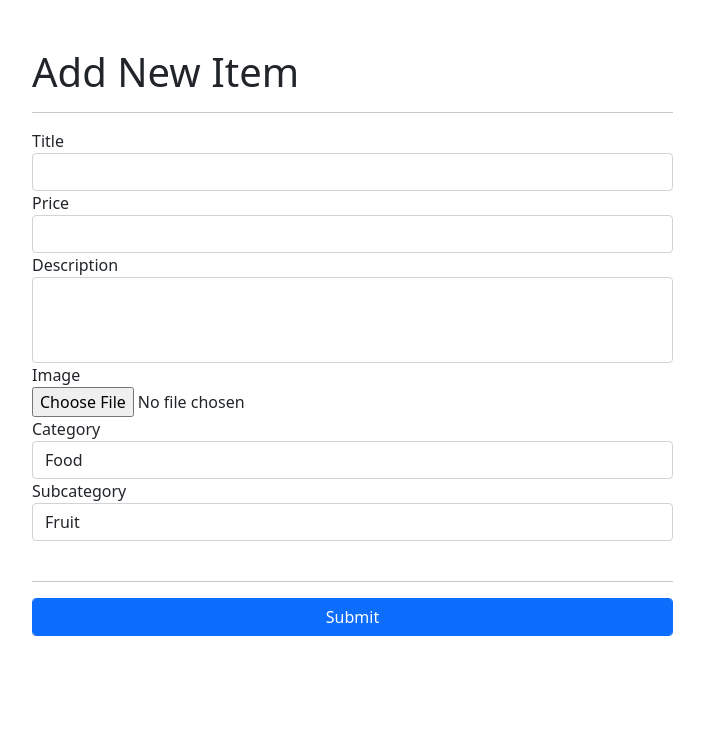
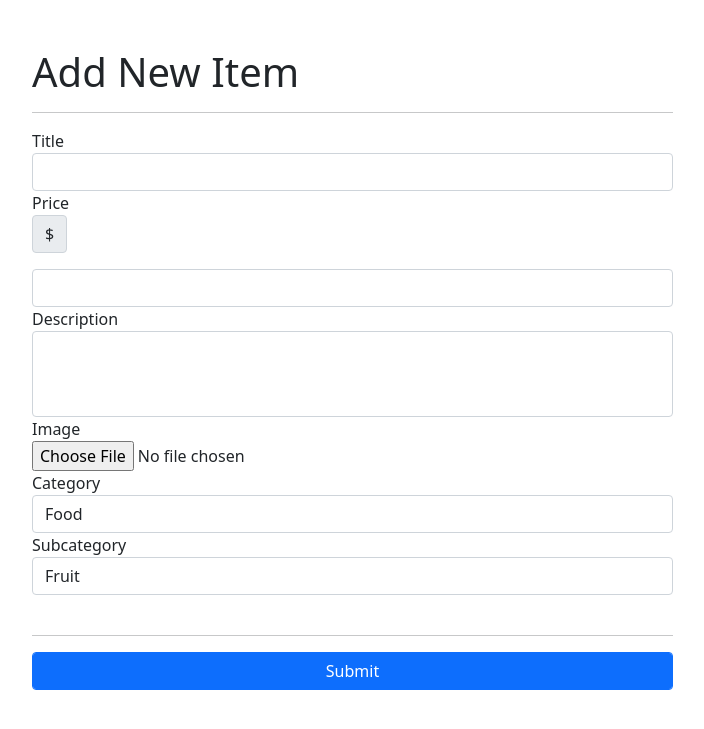
Before and after one commit to sswietoniowski/learning-flask-web-forms, a Flask app: page /item/new in a window 1280 px wide. Shown: the part 56-785 px from the top of the page, without its empty margins (240-944 px from the left). Run offline with Flask 2, Linux system fonts and the light colour scheme; data comes from the database, SQL or seed files in the repository; both versions use the stored data as it was after the commit; parts of the project's set-up code (start-up, migrations or seed data) failed here and were passed over; some libraries are stand-ins or nearby versions.

Commit message:
Implemented better UIX for price in new item form

```diff
--- a/app.py
+++ b/app.py
@@ -26,6 +26,8 @@ app.config["IMAGE_UPLOADS"] = os.path.join(basedir, "uploads")
 app.config["RECAPTCHA_PUBLIC_KEY"] = "6LfHKN0bAAAAAKBqd_1uZoHCJsR5ffs0D0RphMz8"
 app.config["RECAPTCHA_PRIVATE_KEY"] = "6LfHKN0bAAAAABJsM-OsWQuPXnSUOppPKD3XgHIg"
 
+app.config["TESTING"] = True
+
 class ItemForm(FlaskForm):
     title = StringField("Title",
                         validators=[InputRequired("Input is required!"),
@@ -41,7 +43,6 @@ class ItemForm(FlaskForm):
                                                    message="Input must be between 5 and 20 characters long.")])
     image = FileField("Image",
                       validators=[FileAllowed(app.config["ALLOWED_IMAGE_EXTENSIONS"], "Images only!")])
-    recaptcha = RecaptchaField()
 
 
 class BelongsToOtherFieldOption:
@@ -91,6 +92,7 @@ class NewItemForm(ItemForm):
                                   belongs_to="category",
                                   message="Subcategory does not belong to that category."
                               )])
+    recaptcha = RecaptchaField()
     submit = SubmitField("Submit")
 
 
--- a/templates/new_item.html
+++ b/templates/new_item.html
@@ -14,7 +14,10 @@
             </div>
             <div class="form-group">
                 {{ form.price.label }}
-                {{ form.price(class="form-control") }}
+                <div class="input-group mb-3">
+                    <span class="input-group-text">$</span>
+                </div>
+                {{ form.price(class="form-control", type="number", step="0.01") }}
             </div>
             <div class="form-group">
                 {{ form.description.label }}
```
Also changed, not shown: db/globomantics.db.
